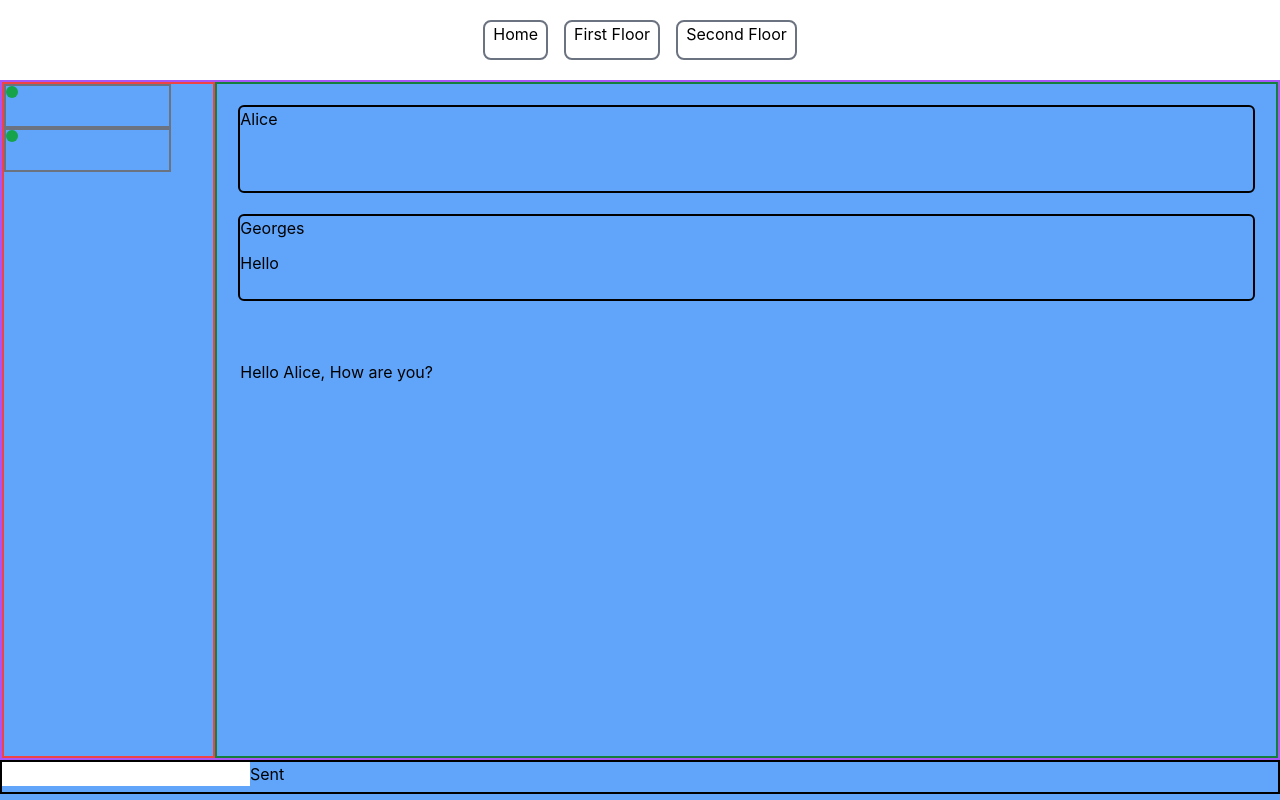
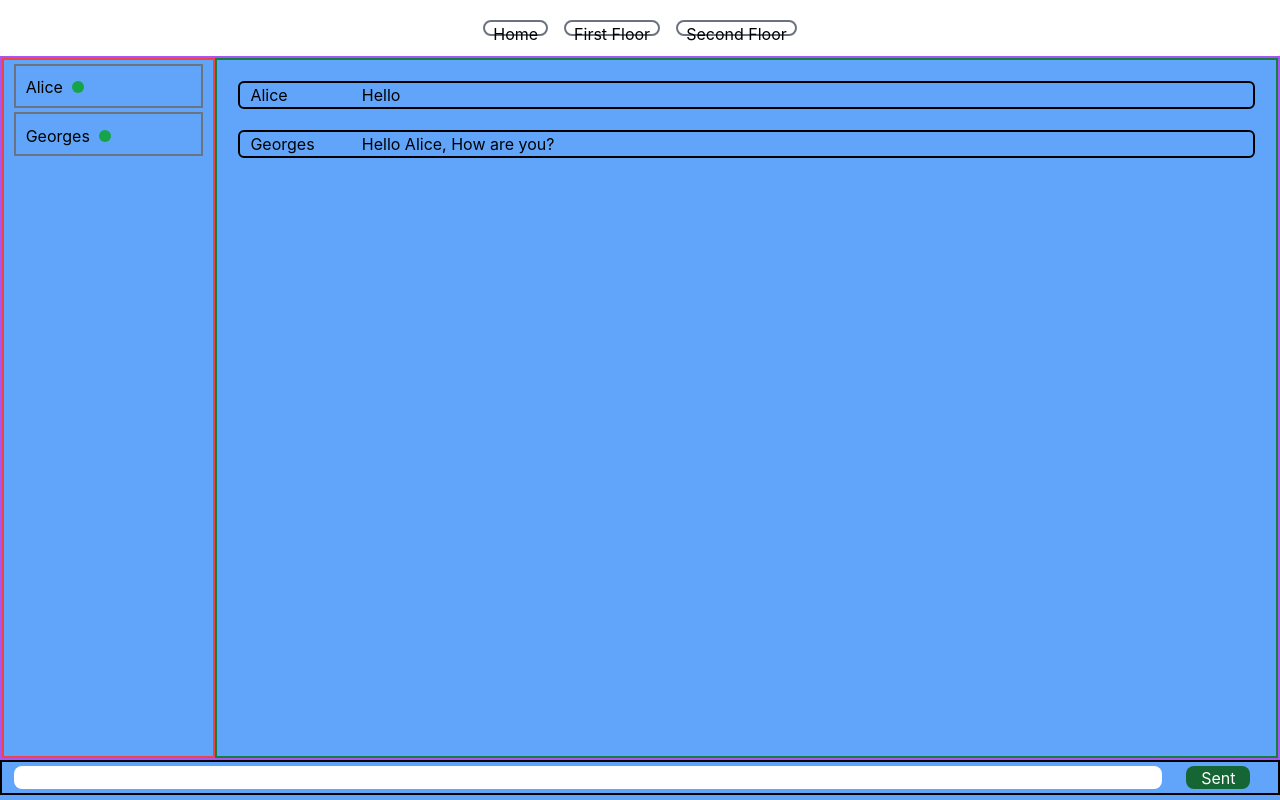
Before and after one commit to vincentferraro/chat-react, a React (Create React App) app: page / in a window 1280 px wide. Built offline with nearby package versions, Linux system fonts and the light colour scheme.

Commit message:
add Styles components

```diff
--- a/src/App.js
+++ b/src/App.js
@@ -4,14 +4,13 @@ import Chat from './components/Chat';
 import { BrowserRouter,Route, Routes } from 'react-router-dom';
 function App() {
   return (
-    <div className="flex-col h-screen w-screen bg-blue-400">
+    <div className="flex-col h-screen w-[100%] bg-blue-400">
         <BrowserRouter>
         <Nav />
-        <Chat />
         <Routes>
-          <Route to="/" />
-          <Route to="/first-floor" />
-          <Route to="/second-florr" />
+          <Route path="/" element={<Chat />} />
+          <Route path="/first-floor" element ={<h>First floor</h>}/>
+          <Route path="/second-florr" element ={<h>Second floor</h>}/>
         </Routes>
 
         </BrowserRouter>
--- a/src/components/Chat.js
+++ b/src/components/Chat.js
@@ -2,7 +2,7 @@ import ListUserPanel from "./ListUserPanel/ListUserPanel"
 import ChatBar from "../components/ChatBar"
 import MessagesScreen from "./MessagesScreen/MessagesScreen"
 const Chat = ()=>{
-    return(<div className="h-[85%] w-[100%] flex-col">
+    return(<div className="h-[88%] w-[100%] flex-col">
         <div className="flex h-[100%] w-[100%] border-solid border-2 border-purple-500">
         <ListUserPanel />
         <MessagesScreen />
--- a/src/components/ChatBar.js
+++ b/src/components/ChatBar.js
@@ -14,10 +14,10 @@ const ChatBar = ()=>{
 
     }
     return(<div className="flex h-[5%] w-screen border-2 border-black mb-0">
-            <form onSubmit={handleSubmit}>
-                <input type="text" onChange={onChange}/>
-                <button  >Sent</button>
-            </form>
+
+                <input className="w-[90%] mt-1 mb-1 ml-3 mr-3 rounded-lg" type="text" onChange={onChange}/>
+                <button className="w-[5%] mt-1 mb-1 ml-3 mr-3 text-white rounded-lg bg-green-800" >Sent</button>
+
     </div>)
 }
 
--- a/src/components/ListUserPanel/ListUserPanel.js
+++ b/src/components/ListUserPanel/ListUserPanel.js
@@ -6,7 +6,7 @@ const ListUserPanel = ()=>{
         name: "Alice",
         status: "Online"
     },{
-        name:"Henry",
+        name:"Georges",
         status:"Absent"
     }]
     return (
--- a/src/components/ListUserPanel/User.js
+++ b/src/components/ListUserPanel/User.js
@@ -2,8 +2,8 @@
 const User = (props)=>{
 
 
-    return(<div className="flex w-4/5 h-11 border-2 border-gray-500 border-solid">
-        <span>{props.user}</span>
+    return(<div className="flex items-baseline w-[90%] ml-[5%] mr-[5%] mt-[2%] h-11 border-2 border-gray-500 border-solid">
+        <span className="m-[5%]">{props.name}</span>
         <div className="w-3 h-3 rounded-full bg-green-600"></div>
     </div>)
 }
--- a/src/components/MessagesScreen/Message.js
+++ b/src/components/MessagesScreen/Message.js
@@ -1,12 +1,12 @@
 
 const Message = (props)=>{
 
-    return(<div className="h-[13%] w-[96%] p-auto m-[2%] border-2 border-black border-solid rounded-md">
-        <div className="h-36 w-2/12">
-            <span>{props.username}</span>
+    return(<div className="flex h-[4%] w-[96%] p-auto m-[2%] border-2 border-black border-solid rounded-md">
+        <div className="w-[10%] ml-[1%]">
+            <span>{props.username} </span>
         </div>
-        <div className="h-36 w-8/12">
-            <span>{props.message}</span>
+        <div className="ml-[1%]">
+            <span> {props.message}</span>
         </div>
     </div>)
 }
--- a/src/components/Nav.js
+++ b/src/components/Nav.js
@@ -20,7 +20,7 @@ const Nav = ()=>{
     ]
 
     // h-1/5 w-auto  rounded-lg pl-2 pr-2 bg-white text-black
-    return(<nav className="flex h-[10%] justify-center p-3 bg-white">
+    return(<nav className="flex h-[7%] justify-center p-3 bg-white">
        {
         links.map( link => <Link to={link.to} className="w-auto  rounded-lg pl-2 pr-2 border-2 border-solid border-gray-500 bg-white m-2 text-black">{link.name}</Link>)
        }
```
